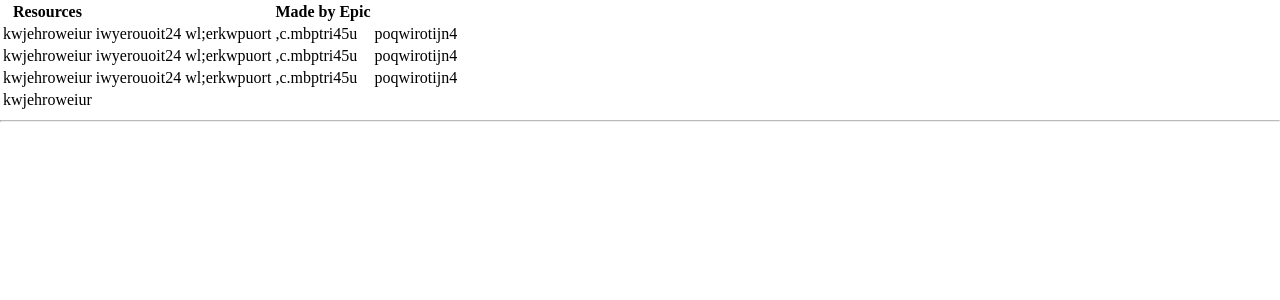
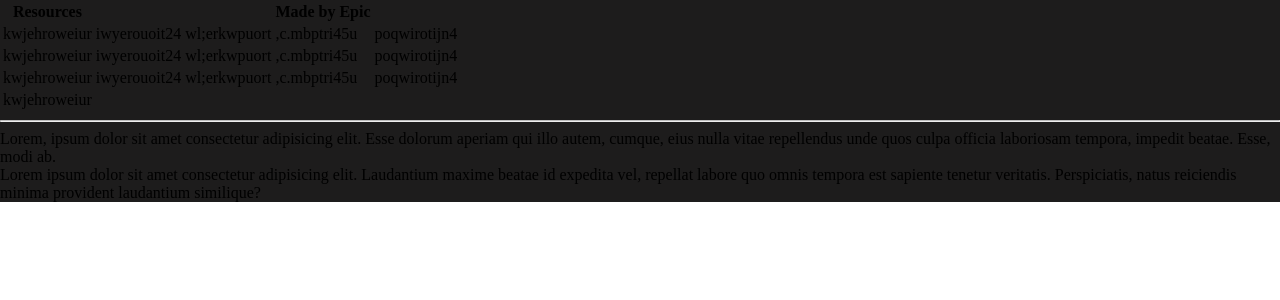
Before and after one commit to Mohaymen-Academy/FE_Team06_Summer1402-page-builder-react, a React (Vite) app in the folder Epik/: page /Footer in a window 1280 px wide. Shown: the top 300 px of the page. Built offline with nearby package versions, Linux system fonts and the light colour scheme.

Commit message:
working on footer

```diff
--- a/Epik/src/Router.jsx
+++ b/Epik/src/Router.jsx
@@ -3,7 +3,7 @@ import {BrowserRouter , Routes, Route } from 'react-router-dom'
 import Header from "./components/Header.jsx";
 import HomeSlider from "./components/HomeSlider.jsx";
 import Footer from './components/Footer.jsx';
-// import Category from "./components/Category.jsx";
+import Category from "./components/Category.jsx";
 
 import React, { usestate , useEffect } from "react";
 
@@ -15,7 +15,7 @@ const AppRouter = () => {
           <Route path='/Header' element={<Header/>} />
           <Route path='/HomeSlider' exact element={<HomeSlider/>} />
           <Route path='/Footer' exact element={<Footer/>} />
-          {/* <Route path='/Category' exact element={<Category/>} /> */}
+          <Route path='/Category' exact element={<Category/>} />
         </Routes>
       </BrowserRouter>
   );
--- a/Epik/src/assets/styles/footer.css
+++ b/Epik/src/assets/styles/footer.css
@@ -7,3 +7,6 @@ hr.solid {
     padding-left: 10px;
     padding-right: 10px;
 }
+.footer{
+    background-color: #1d1c1c;
+}
--- a/Epik/src/components/Footer.jsx
+++ b/Epik/src/components/Footer.jsx
@@ -2,7 +2,8 @@ import React from 'react'
 import '../assets/styles/footer.css'
 export default function Footer() {
     return (
-        <div>
+        <div
+        className='footer'>
             <div className='Icons'></div>
             <div
                 className='tablecontent'>
@@ -45,9 +46,10 @@ export default function Footer() {
             </div>
             <hr className="solid" />
             <div
-            className='discription'></div>
-            <div>
-
+            className='discription'>
+                Lorem, ipsum dolor sit amet consectetur adipisicing elit. Esse dolorum aperiam qui illo autem, cumque, eius nulla vitae repellendus unde quos culpa officia laboriosam tempora, impedit beatae. Esse, modi ab.
+                <br />
+                Lorem ipsum dolor sit amet consectetur adipisicing elit. Laudantium maxime beatae id expedita vel, repellat labore quo omnis tempora est sapiente tenetur veritatis. Perspiciatis, natus reiciendis minima provident laudantium similique?
             </div>
 
         </div>
```
Also changed, not shown: 1 other file (tests, documents, lock files or other folders).
